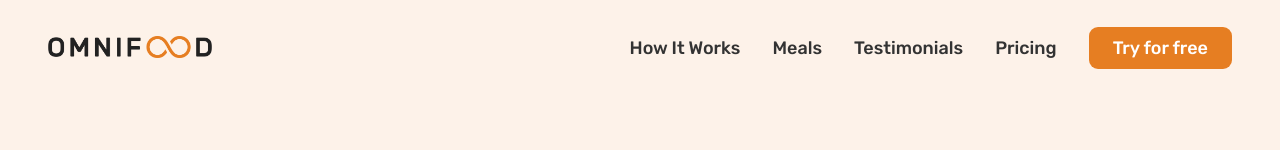
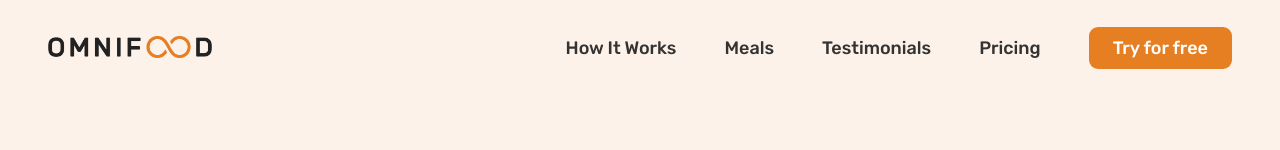
Before and after one commit to Euuphi/omnifood, a React (Create React App) app: page / in a window 1280 px wide. Shown: the top 150 px of the page. Built offline with nearby package versions, Linux system fonts and the light colour scheme.

Commit message:
Increase gap between mainNavList items

```diff
--- a/src/components/Nav/MainNav.module.css
+++ b/src/components/Nav/MainNav.module.css
@@ -13,7 +13,7 @@
 
     display: flex;
     align-items: center;
-    gap: 3.2rem;
+    gap: 4.8rem;
 }
 
 .mainNavLink:link,
```
